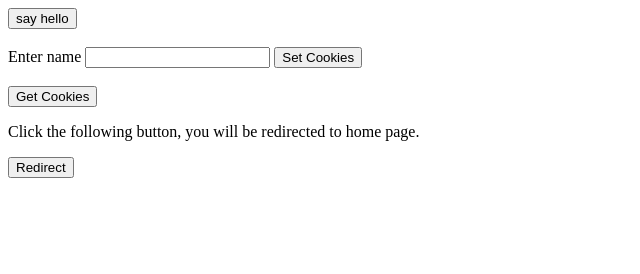
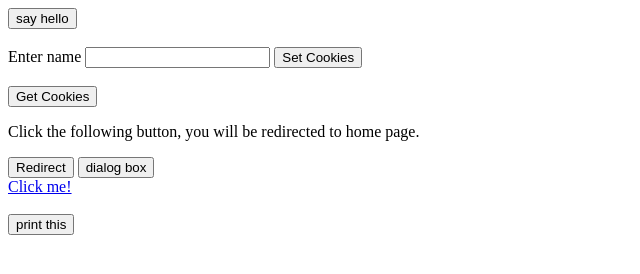
Before and after one commit to sagor1155/javascript_fundamentals, a plain HTML site: page hello.html in a window 1280 px wide. Shown: the whole page, without its empty margins (0-640 px from the left). Drawn offline with Linux system fonts and the light colour scheme.

Commit message:
dialog box & page print practice added

```diff
--- a/hello.html
+++ b/hello.html
@@ -62,6 +62,24 @@
                 window.location = "https://www.tutorialspoint.com";
             }
 
+            function openDialogBox(){
+                // alert dialog box
+                // alert("this is a warning msg");
+
+                //confirmation dialog box
+                let retValue = confirm("Do you want to continue?");
+                if(retValue){
+                    document.write("user wants to continue");
+                }else{
+                    document.write("user doesn't want to continue!");
+                }
+                return retValue;
+
+                //prompt dialog box
+                // var retVal = prompt("Enter your name");
+                // document.write("You have entered : " + retVal);
+            }
+
         </script>
 
     </head>
@@ -81,6 +99,12 @@
 
             <p>Click the following button, you will be redirected to home page.</p>
             <input type="button" value="Redirect" onclick="pageRedirect()">
+
+            <input type="button" value="dialog box" onclick="openDialogBox()"> <br>
+
+            <a href="javascript:void(alert('warning!!!'))">Click me!</a> <br> <br>
+            <input type="button" value="print this" onclick="window.print()">
+
         </form>
 
 
```
